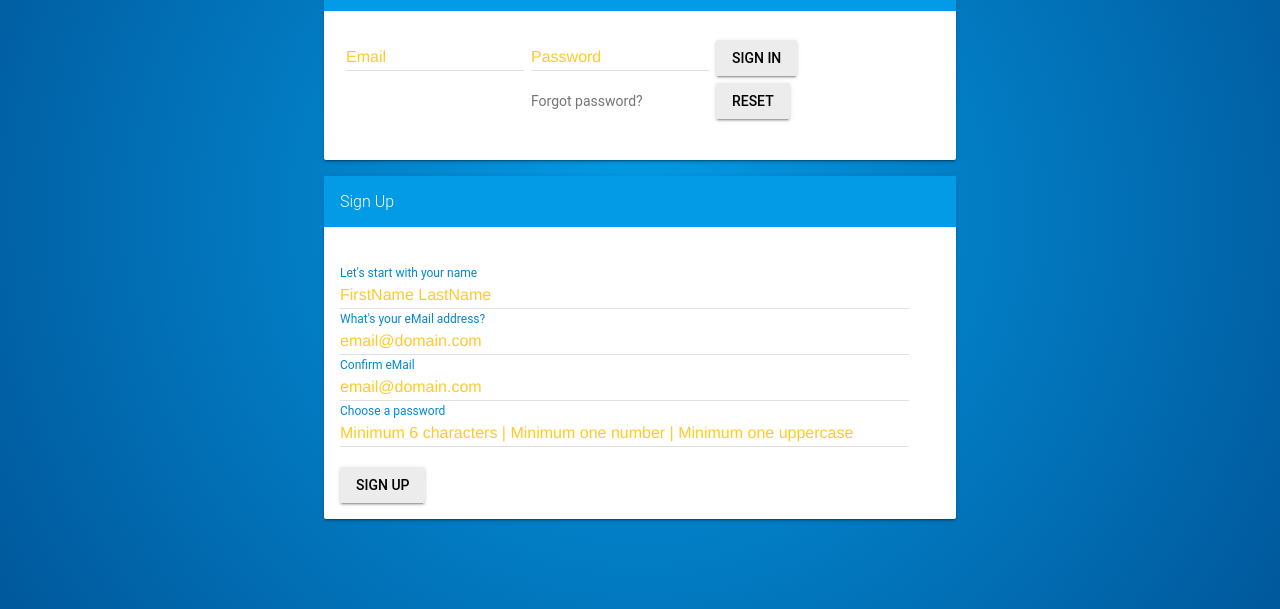
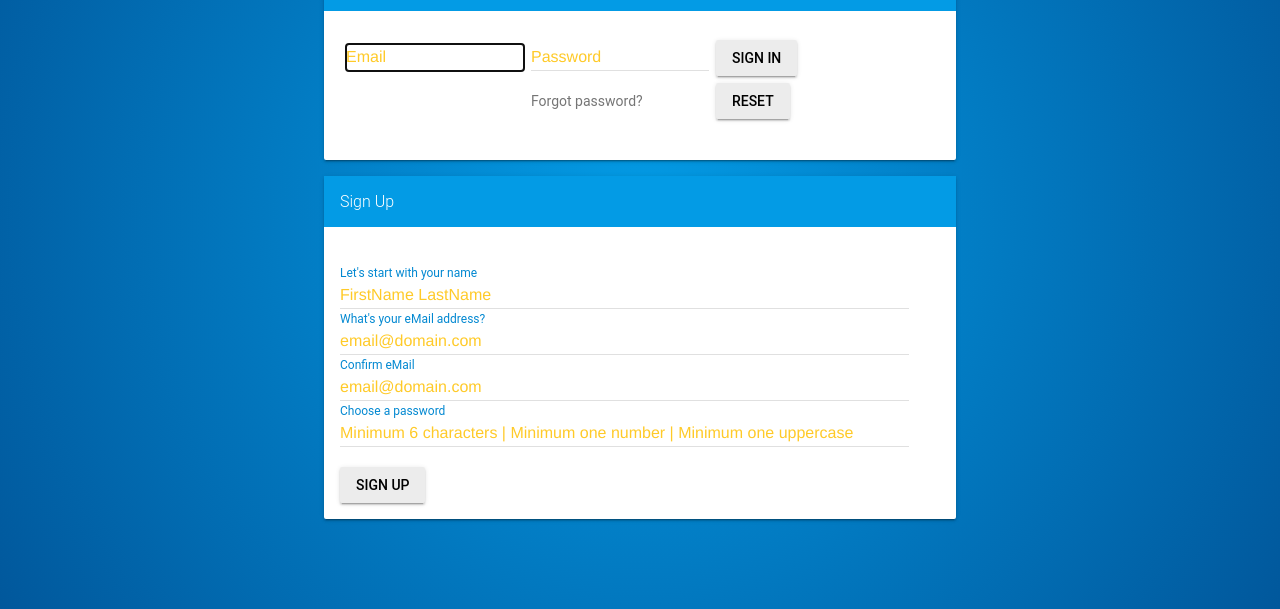
Before and after one commit to kavitahkulkarni/Event-Planner, a website: page app/index.html in a window 1280 px wide. Shown: the part 191-800 px from the top of the page. Drawn offline with Linux system fonts and the light colour scheme; some packages are replaced by stand-ins of ours; no server answers.

Commit message:
fix - set autofocus on sign-in form
When the home page of the application loads, the Email field in the sign-in form should have the focus which was not set before. Added the autofocus attribute for input field.

```diff
--- a/app/index.html
+++ b/app/index.html
@@ -114,7 +114,7 @@
                   </tr>
                   <tr>
                     <td>
-                      <input class="mdl-textfield__input" type="text" id="email" name="email" placeholder="Email"/>
+                      <input class="mdl-textfield__input" type="text" id="email" name="email" autofocus placeholder="Email"/>
                     </td>
                     <td>
                       <input class="mdl-textfield__input" type="password" id="password" name="password" placeholder="Password"/>
```
Also changed, not shown: dist/index.html.
